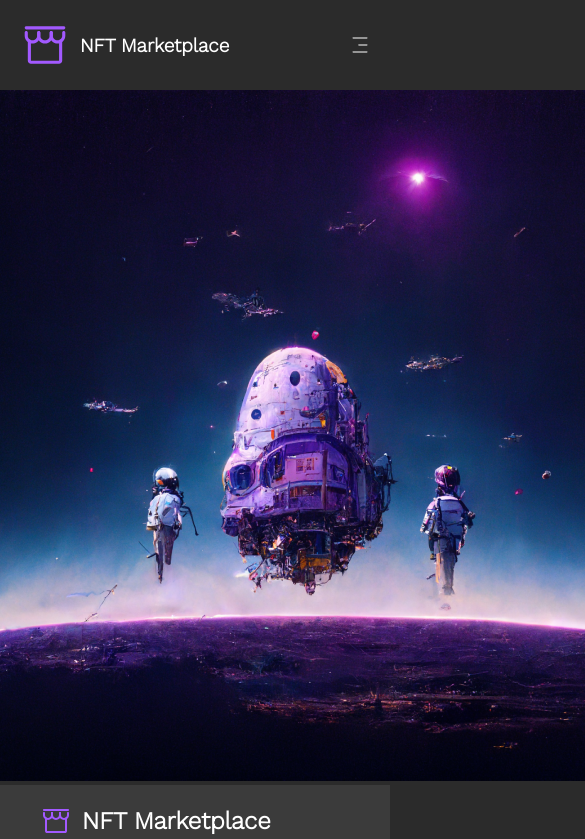
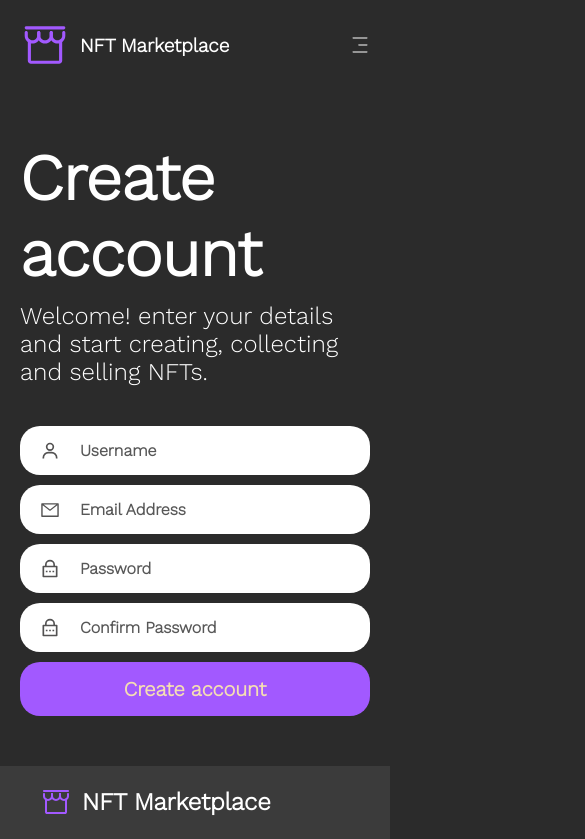
Before and after one commit to Shakhmurad7/gameStore, a React (Vite) app: page /SingUP in a window 390 px wide. Shown: the top 839 px of the page, 585 px wide, since content can reach past the window. Built offline with nearby package versions, Linux system fonts and the light colour scheme.

Commit message:
add responsive in singUP

```diff
--- a/src/pages/Connect/connect.module.css
+++ b/src/pages/Connect/connect.module.css
@@ -85,7 +85,6 @@
     #2B2B2B;
     border-radius: 20px;
     width: 100%;
-    width: 300px;
   }
 
 
--- a/src/pages/Sing-up/sing.module.css
+++ b/src/pages/Sing-up/sing.module.css
@@ -13,7 +13,7 @@
 .sing-text p{
     font-size:1.5rem;
     width: 100%;
-    max-width: 500px;
+    max-width: 450px;
 }
 .sing-text h1{
     font-size: 4rem;
@@ -57,3 +57,39 @@
     top: 15px;
     left:20px;
 }
+@media(max-width:1050px){
+    .sing-img{
+        display: none;
+    }
+    .sing-text{
+        width: 100%;
+        justify-content: center;
+        align-items: center;
+    }
+    .input-block-1 input{
+        width: 100%;
+    }
+    button{
+        width: 100% !important;
+    }
+    .sing-input{
+        width: 100%;
+        max-width: 450px;
+    }
+    form{
+        align-items: center;
+        display: flex;
+        flex-direction: column;
+        width: 100%;
+    }
+    .contaner-sing{
+        text-align: center;
+        padding: 50px;
+    }
+}
+@media(max-width:555px){
+    .contaner-sing{
+        text-align: start;
+        padding: 50px 20px;
+    }
+}
```
